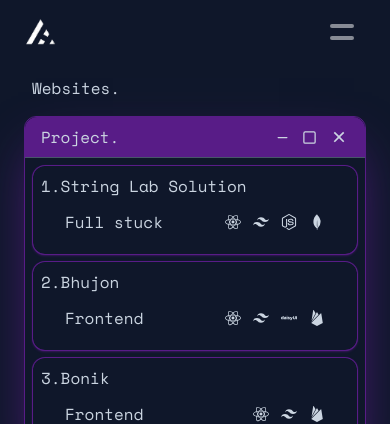
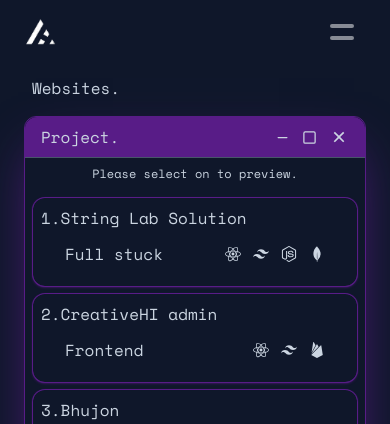
Before and after one commit to AbidHasanPiash/abidhasan-portfolio, a React (Create React App) app: page /portfolio in a window 390 px wide. Shown: the top 424 px of the page. Built offline with nearby package versions, Linux system fonts and the light colour scheme.

Commit message:
redesign portfolio for mobile

```diff
--- a/src/pages/Portfolio.jsx
+++ b/src/pages/Portfolio.jsx
@@ -12,6 +12,13 @@ export default function Portfolio() {
       category:'Full stuck',
       discription:'React, Tailwind CSS, Express Js, Mongodb',
       discription2: [<SiReact/>, <SiTailwindcss/>, <SiNodedotjs/>, <SiMongodb/>] ,
+    },
+    {
+      name:'CreativeHI admin',
+      link:'https://creativehidemo.vercel.app/',
+      category:'Frontend',
+      discription:'React, Tailwind CSS, Firebase',
+      discription2: [<SiReact/>, <SiTailwindcss/>, <SiFirebase/>] ,
     },
     {
       name:'Bhujon',
@@ -44,7 +51,7 @@ export default function Portfolio() {
           </div>
           <iframe
             src={selected.link ? selected.link : 'https://stringlabsolutions.vercel.app/'}
-            className='rounded-b-xl w-full h-[600px]'
+            className='bg-white rounded-b-xl w-full h-[600px]'
             title="Example Website"
           />
         </div>
@@ -59,6 +66,7 @@ export default function Portfolio() {
             </div>
           </div>
           <div className='lg:h-[500px] h-fit'>
+            <p className='text-xs lg:text-lg text-center p-2'>Please select on to preview.</p>
             {projects.map((project, index) => (
               <div
                 key={index}
```
Lines whose indentation alone changed are shown as unchanged.
